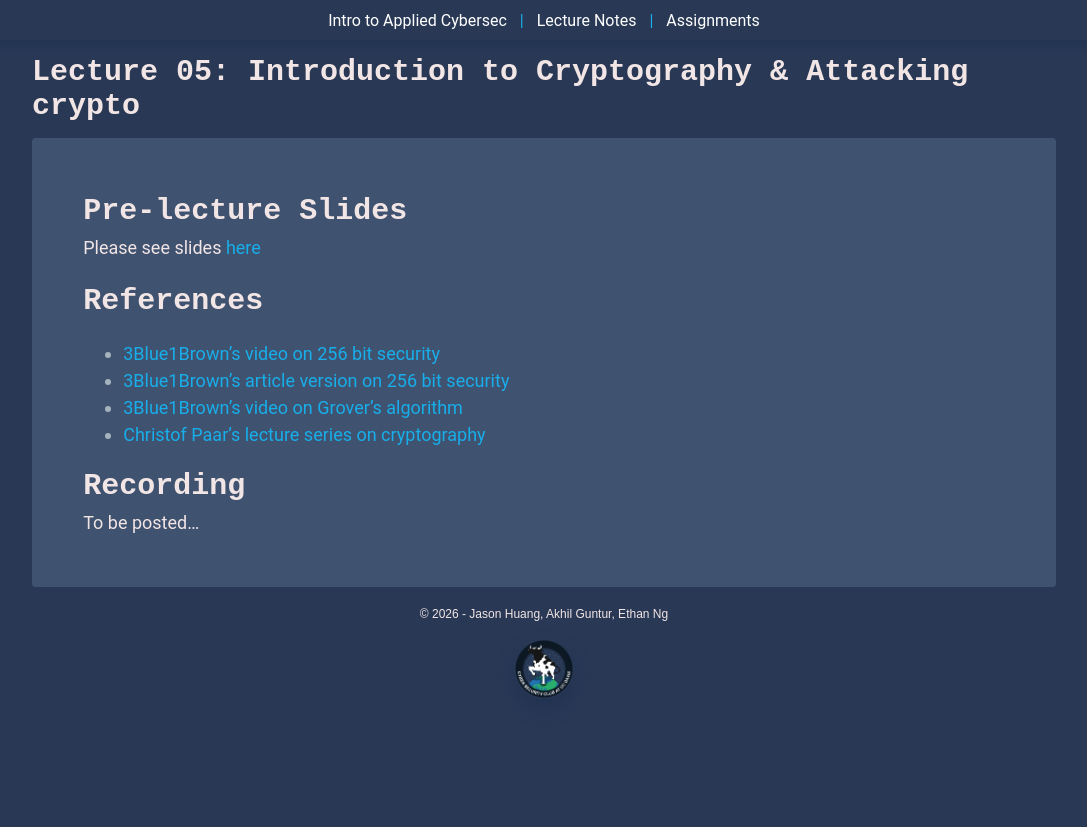
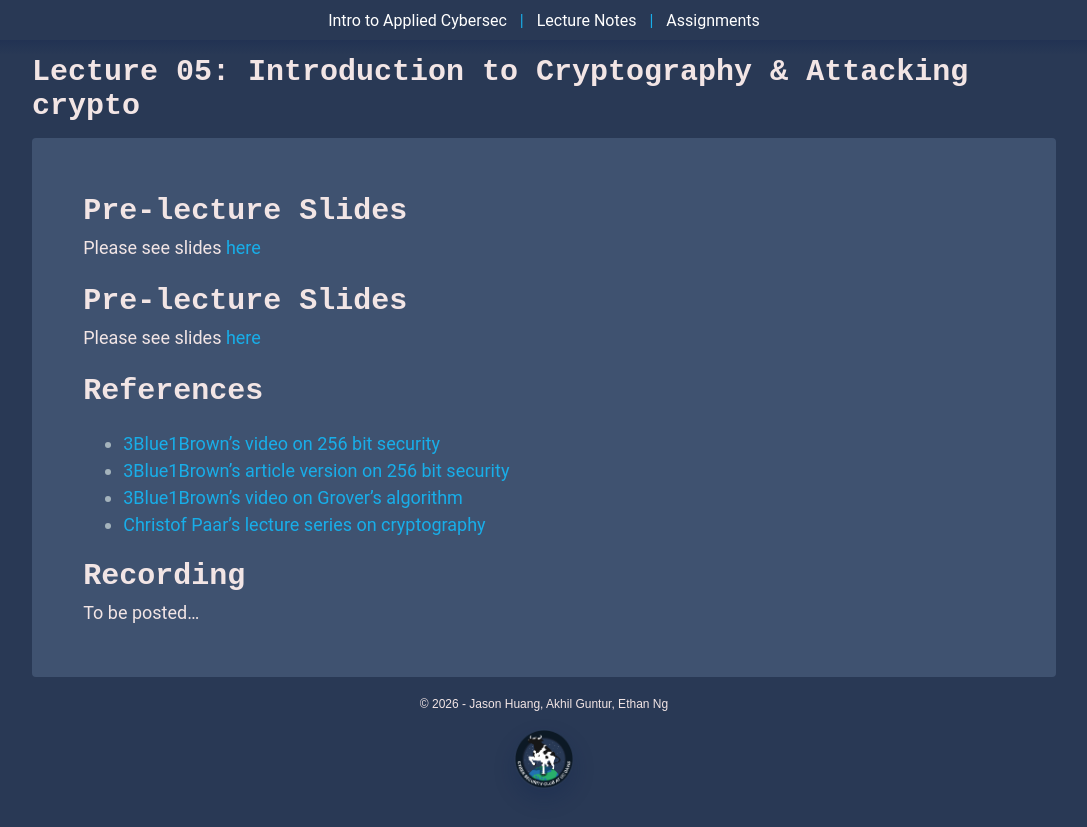
Before and after one commit to cyber-security-club-ucd/ecs198f, a Jekyll site: the page built from _notes/05.md, in a window 1280 px wide. Shown: the top 827 px of the page, without its empty margins (96-1183 px from the left). Built offline with Jekyll 4.4.1, drawn with Linux system fonts in a browser that asks for light colours.

Commit message:
Add lecture 5 annotated slides

```diff
--- a/_notes/05.md
+++ b/_notes/05.md
@@ -5,6 +5,9 @@ title: "Lecture 05: Introduction to Cryptography & Attacking crypto"
 
 # Pre-lecture Slides
 Please see slides [here](/assets/slides/crypto.pdf)
+
+# Pre-lecture Slides
+Please see slides [here](/assets/slides/crypto_annotated.pdf)
 
 # References
 - [3Blue1Brown's video on 256 bit security](https://www.youtube.com/watch?v=S9JGmA5_unY)
```
Also changed, not shown: 1 other file.
